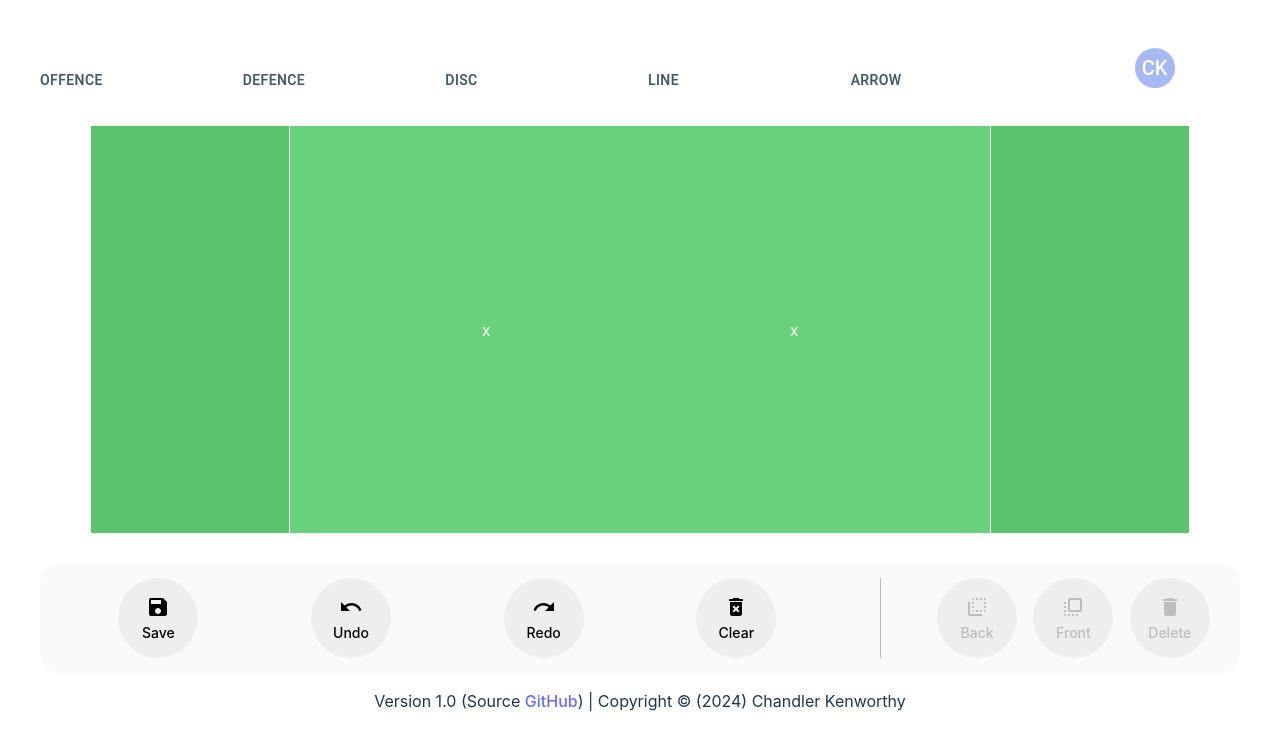
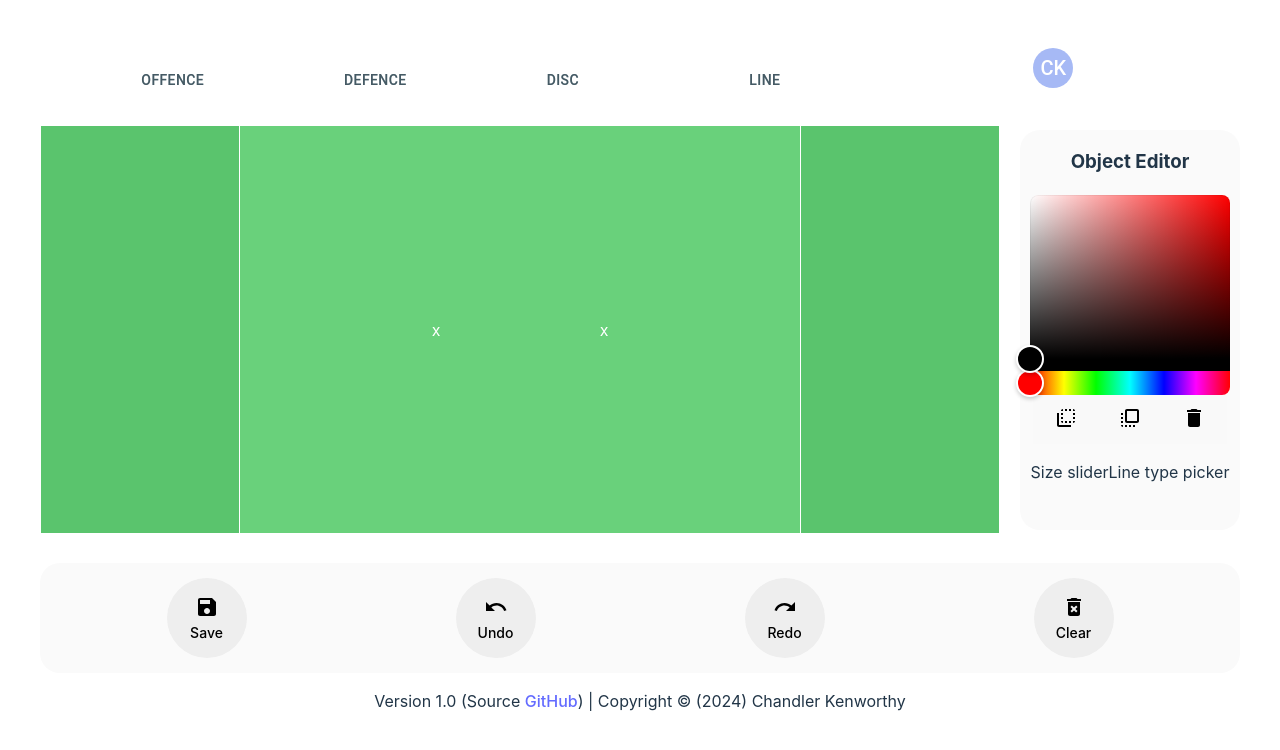
Before and after one commit to ChandlerKenworthy/ultimate-tactics, a React (Vite) app: page / in a window 1280 px wide. Shown: the top 750 px of the page. Built offline with nearby package versions, Linux system fonts and the light colour scheme.

Commit message:
Implement proper colour picker for items

```diff
--- a/package.json
+++ b/package.json
@@ -21,6 +21,8 @@
     "@mui/material": "^5.15.18",
     "html-to-image": "^1.11.11",
     "react": "^18.2.0",
+    "react-color": "^2.19.3",
+    "react-colorful": "^5.6.1",
     "react-dom": "^18.2.0",
     "uuid": "^9.0.1"
   },
--- a/src/App.jsx
+++ b/src/App.jsx
@@ -1,6 +1,6 @@
 import { DndContext, KeyboardSensor, PointerSensor, TouchSensor, rectIntersection, useSensor, useSensors } from '@dnd-kit/core'
 import './App.css'
-import { useState, useRef } from 'react'
+import { useState, useRef, useEffect } from 'react'
 import { v4 as uuidv4 } from 'uuid';
 import { sortableKeyboardCoordinates } from '@dnd-kit/sortable';
 import { toPng } from 'html-to-image';
@@ -8,6 +8,7 @@ import { red, blue, grey } from '@mui/material/colors';
 import MenuBar from './components/MenuBar';
 import DroppableField from './components/DroppableField';
 import BottomMenu from './components/BottomMenu';
+import ObjectMenu from './components/ObjectMenu';
 
 const defaultColor = {
   1: red[600],
@@ -155,6 +156,41 @@ function App() {
     }
   };
 
+  const updateSelectedHandler = (newItem) => {
+    if(newItem.type < 4) {
+      setItems(currItems => currItems.map(
+        item => {
+          if(item.id === newItem.id) {
+            return newItem;
+          } else {
+            return item;
+          }
+        }
+      ));
+    } else {
+      setLines(currLines => currLines.map(
+        line => {
+          if(line.id === newItem.id) {
+            return newItem;
+          } else {
+            return line;
+          }
+        }
+      ));
+    }
+  };
+
+  const GetSelectedItem = () => {
+    if(!selected)
+      return null;
+
+    const selItem = items.find(item => item.id === selected);
+    if(selItem)
+      return selItem;
+
+    return lines.find(line => line.id === selected);
+  };
+
   const deleteElementHandler = () => {
     if(!selected)
         return;
@@ -168,6 +204,7 @@ function App() {
         return line.id !== selected
       }
     ));
+    setSelected(null);
   }
 
   const sensors = useSensors(
@@ -186,23 +223,36 @@ function App() {
         onDragEnd={handleDragEnd}
       >
         <MenuBar />
-        <div ref={droppableFieldRef}>
+        <div
+          ref={droppableFieldRef}
+          style={{
+            display: 'flex',
+            justifyContent: 'center',
+            alignItems: 'center',
+            marginTop: 30
+          }}
+        >
           <DroppableField
             fieldItems={items}
             lineItems={lines}
             selected={selected}
             setSelected={setSelected}
           />
+          <ObjectMenu
+            selectedId={selected}
+            selectedItem={GetSelectedItem()}
+            updateSelectedItem={updateSelectedHandler}
+            deleteElementHandler={deleteElementHandler}
+            updateItemZIndex={updateItemZIndex}
+          />
         </div>
         <BottomMenu
           selected={selected}
           setItems={setItems}
           setLines={setLines}
-          updateItemZIndex={updateItemZIndex}
           handleExport={handleExport}
           handleUndo={handleUndo}
           historyLength={history.length}
-          deleteElementHandler={deleteElementHandler}
         />
       </DndContext>
       <p>Version 1.0 (Source <a href="https://github.com/ChandlerKenworthy/ultimate-tactics" target="_blank">GitHub</a>) | Copyright &copy; (2024) Chandler Kenworthy</p>
--- a/src/components/BottomMenu.jsx
+++ b/src/components/BottomMenu.jsx
@@ -8,62 +8,35 @@ import FlipToFrontIcon from '@mui/icons-material/FlipToFront';
 import { grey } from '@mui/material/colors';
 import { Grid } from '@mui/material';
 
-export default function BottomMenu({selected, deleteElementHandler, setItems, setLines, updateItemZIndex, handleExport, handleUndo, historyLength}) {
+export default function BottomMenu({selected, deleteElementHandler, setItems, setLines, handleExport, handleUndo, historyLength}) {
   return (
     <div style={styles.wrapper}>
       <Grid container spacing={2}>
-        <Grid item xs={2} container justifyContent="center" alignItems="center">
+        <Grid item xs={3} container justifyContent="center" alignItems="center">
           <button style={styles.btn} onClick={handleExport}>
             <SaveIcon fontSize='medium' />
             <p style={styles.btnText}>Save</p>
           </button>
         </Grid>
-        <Grid item xs={2} container justifyContent="center" alignItems="center">
+        <Grid item xs={3} container justifyContent="center" alignItems="center">
           <button style={styles.btn} onClick={handleUndo}>
             <UndoIcon fontSize='medium' style={{color: historyLength ? 'black' : grey[400]}} />
             <p style={{...styles.btnText, color: historyLength ? 'black' : grey[400]}}>Undo</p>
           </button>
         </Grid>
-        <Grid item xs={2} container justifyContent="center" alignItems="center">
+        <Grid item xs={3} container justifyContent="center" alignItems="center">
           <button style={styles.btn} onClick={() => console.log("implement me")}>
             <RedoIcon fontSize='medium' style={{color: historyLength ? 'black' : grey[400]}} />
             <p style={{...styles.btnText, color: historyLength ? 'black' : grey[400]}}>Redo</p>
           </button>
         </Grid>
-        <Grid item xs={2} container justifyContent="center" alignItems="center">
+        <Grid item xs={3} container justifyContent="center" alignItems="center">
           <button style={styles.btn} onClick={() => {
             setItems([]);
             setLines([]);
           }}>
             <DeleteForeverIcon fontSize='medium' />
             <p style={styles.btnText}>Clear</p>
-          </button>
-        </Grid>
-
-        <Grid item xs={1} container justifyContent="center" alignItems="center">
-          <div style={{
-            height: '100%',
-            width: '1px',
-            background: grey[400]
-          }}></div>
-        </Grid>
-
-        <Grid item xs={1} container justifyContent="center" alignItems="center">
-          <button style={styles.btn} onClick={() => { if(selected) updateItemZIndex(-1) }}>
-            <FlipToBackIcon fontSize='medium' style={{color: selected ? 'black' : grey[400]}} />
-            <p style={{...styles.btnText, color: selected ? 'black' : grey[400]}}>Back</p>
-          </button>
-        </Grid>
-        <Grid item xs={1} container justifyContent="center" alignItems="center">
-          <button style={styles.btn} onClick={() => {if(selected) updateItemZIndex(1) }}>
-            <FlipToFrontIcon fontSize='medium' style={{color: selected ? 'black' : grey[400]}} />
-            <p style={{...styles.btnText, color: selected ? 'black' : grey[400]}}>Front</p>
-          </button>
-        </Grid>
-        <Grid item xs={1} container justifyContent="center" alignItems="center">
-          <button style={styles.btn} onClick={() => {if(selected) deleteElementHandler()}}>
-            <DeleteIcon fontSize='medium' style={{color: selected ? 'black' : grey[400]}} />
-            <p style={{...styles.btnText, color: selected ? 'black' : grey[400]}}>Delete</p>
           </button>
         </Grid>
       </Grid>
--- a/src/components/DroppableField.jsx
+++ b/src/components/DroppableField.jsx
@@ -33,12 +33,12 @@ function DroppableField({fieldItems, lineItems, selected, setSelected}) {
                     <LineItem
                         key={line.id}
                         id={line.id}
+                        color={line.color}
                         posHandleL={line.posHandleL}
                         posHandleR={line.posHandleR}
                         handleLID={line.handleLID}
                         handleRID={line.handleRID}
                         zIndex={line.zIndex}
-                        color={line.color}
                         isSelected={selected === line.id}
                         setAsSelected={setSelectedHandler}
                     />
@@ -58,7 +58,6 @@ const styles = {
         height: fieldLength * 0.37,
         position: "relative",
         background: "#69d17b",
-        marginTop: 30,
         marginLeft: "auto",
         marginRight: "auto",
         zIndex: 1,
--- a/src/components/Handle.jsx
+++ b/src/components/Handle.jsx
@@ -3,7 +3,7 @@ import { useDraggable } from "@dnd-kit/core";
 import { CSS } from '@dnd-kit/utilities';
 
 // A draggable item that, in pairs describe a line, a handle has a position
-function Handle({ id, pos, z }) {
+function Handle({ id, pos, z, color }) {
     const [isHovered, setIsHovered] = useState(false);
     const { attributes, listeners, setNodeRef, transform } = useDraggable({id: id});
     const transformStyle = { transform: CSS.Translate.toString(transform) };
@@ -15,7 +15,7 @@ function Handle({ id, pos, z }) {
         width: 15,
         height: 15,
         borderRadius: '50%',
-        background: 'black',
+        background: color,
         cursor: isHovered ? 'grab' : 'pointer',
         zIndex: z
     };
--- a/src/components/LineItem.jsx
+++ b/src/components/LineItem.jsx
@@ -29,7 +29,7 @@ function LineItem({ id, color, posHandleL, posHandleR, handleLID, handleRID, zIn
 
   return (
     <div>
-      {isSelected && <Handle id={handleLID} pos={posHandleL} z={zIndex} />}
+      {isSelected && <Handle id={handleLID} pos={posHandleL} z={zIndex} color={color} />}
       <div
         style={lineStyles}
         onClick={(e) => {
@@ -41,7 +41,7 @@ function LineItem({ id, color, posHandleL, posHandleR, handleLID, handleRID, zIn
       >
 
       </div>
-      {isSelected && <Handle id={handleRID} pos={posHandleR} z={zIndex} />}
+      {isSelected && <Handle id={handleRID} pos={posHandleR} z={zIndex} color={color} />}
     </div>
   )
 }
--- a/src/components/MenuBar.jsx
+++ b/src/components/MenuBar.jsx
@@ -58,9 +58,6 @@ function MenuBar() {
                 </Grid>
                 <Grid item xs={2}>
                     <DraggableIconButton id={4} text={"Line"} />
-                </Grid>
-                <Grid item xs={2}>
-                    <DraggableIconButton id={5} text={"Arrow"} />
                 </Grid>
                 <Grid item xs={2}>
                     <Tooltip title={"Account settings"}>
--- /dev/null
+++ b/src/components/ObjectMenu.jsx
@@ -0,0 +1,75 @@
+// Renders all the custom user options for the selected item including:
+// 1. Changing the object colour
+// 2. Raising or lowering the z-index
+// 3. Changing the scale (size) of the object
+// 4. Deleting the object from the canvas
+
+import { grey } from "@mui/material/colors";
+import FlipToBackIcon from '@mui/icons-material/FlipToBack';
+import FlipToFrontIcon from '@mui/icons-material/FlipToFront';
+import DeleteIcon from '@mui/icons-material/Delete';
+import RestartAltIcon from '@mui/icons-material/RestartAlt';
+import { HexColorPicker } from "react-colorful";
+
+function ObjectMenu({ selectedId, selectedItem, updateSelectedItem, deleteElementHandler, updateItemZIndex }) {
+
+
+    return (
+        <div style={styles.container}>
+            <h3>Object Editor</h3>
+            <div style={styles.row}>
+                <HexColorPicker
+                    color={selectedId ? selectedItem.color : "#000"}
+                    onChange={(color) => updateSelectedItem({
+                        ...selectedItem,
+                        color: color
+                    })}
+                    style={styles.picker}
+                />
+            </div>
+            <div style={styles.row}>
+                <button style={styles.btn} onClick={() => { if(selectedId) updateItemZIndex(-1) }}>
+                    <FlipToBackIcon fontSize='medium' />
+                </button>
+                <button style={styles.btn} onClick={() => { if(selectedId) updateItemZIndex(1) }}>
+                    <FlipToFrontIcon fontSize='medium' />
+                </button>
+                <button style={styles.btn} onClick={() => {if(selectedId) deleteElementHandler()}}>
+                    <DeleteIcon fontSize='medium' />
+                </button>
+            </div>
+            <div style={styles.row}>
+                <p>Size slider</p>
+                <p>Line type picker</p>
+            </div>
+        </div>
+    )
+}
+
+const styles = {
+    container: {
+        background: grey[50],
+        borderRadius: '20px',
+        height: '400px',
+        width: '200px',
+        marginLeft: '20px',
+        padding: '0px 10px'
+    },
+
+    row: {
+        display: 'flex',
+        justifyContent: 'center',
+        alignItems: 'center',
+        maxWidth: '200px'
+    },
+
+    btn: {
+        borderRadius: 0
+    },
+
+    picker: {
+        width: '200px',
+    }
+};
+
+export default ObjectMenu;
```
Also changed, not shown: 1 other file (tests, documents, lock files or other folders).
